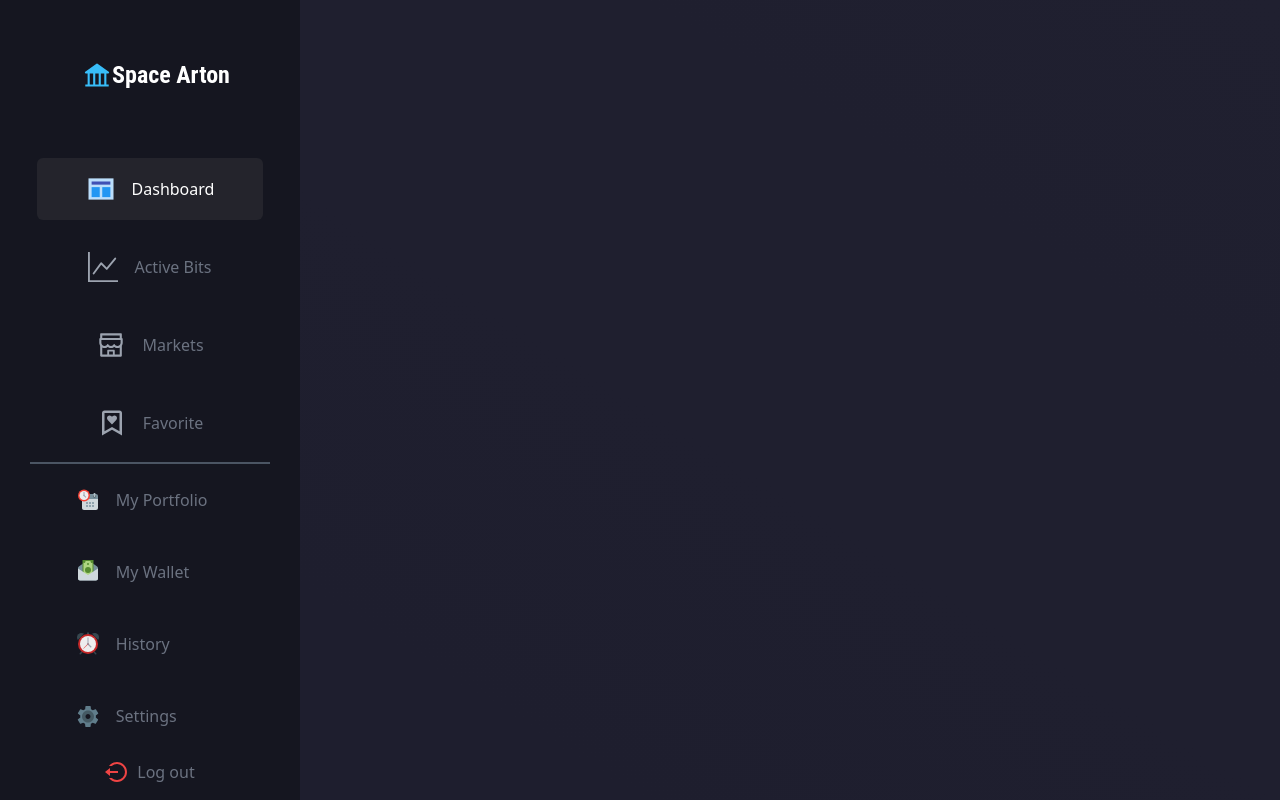
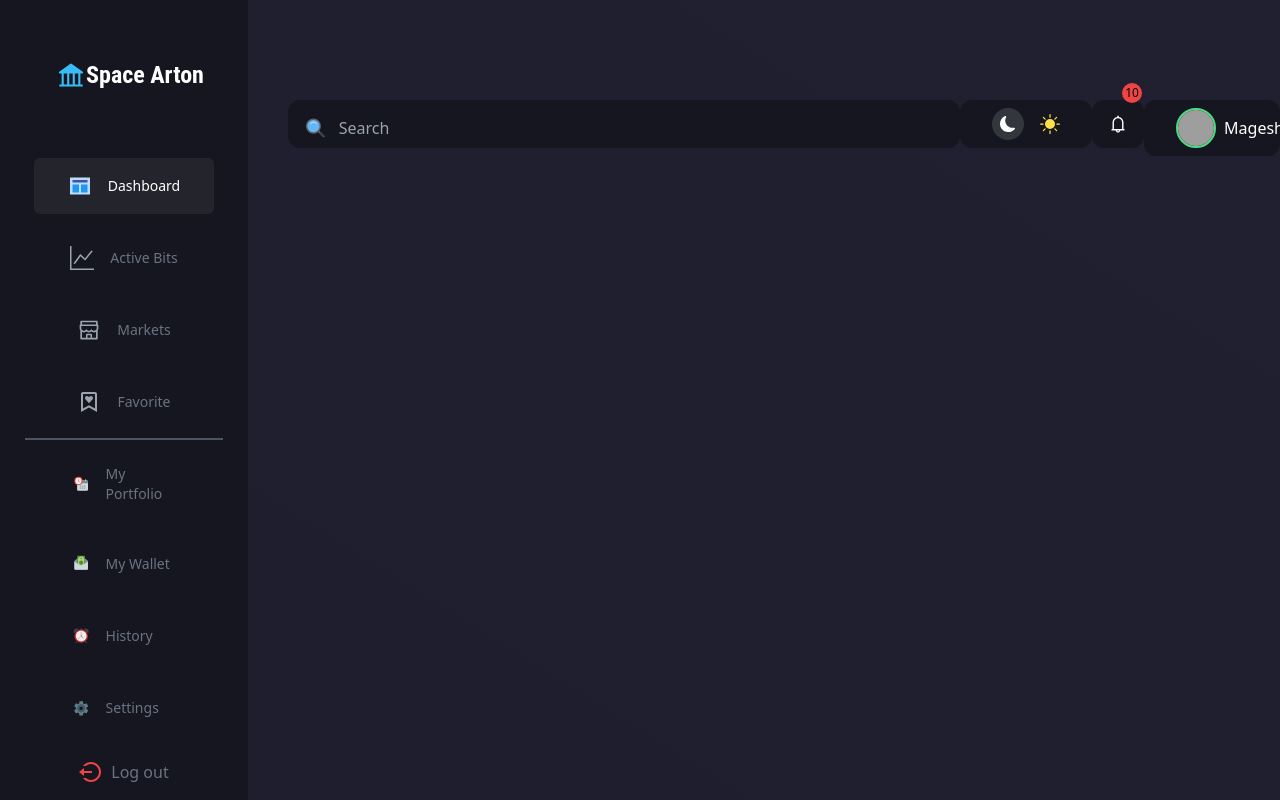
Before and after one commit to mageshyt/Space-Atron-Market-Place, a Next.js app: page / in a window 1280 px wide. Built offline with nearby package versions, Linux system fonts and the light colour scheme; grey boxes are pictures that could not be loaded.

Commit message:
header completed 😁

```diff
--- /dev/null
+++ b/components/Header/Header.jsx
@@ -0,0 +1,60 @@
+import React from 'react'
+import SearchBar from './SearchBar'
+import { BsMoonFill, BsFillSunFill } from 'react-icons/bs'
+import { AiOutlineBell } from 'react-icons/ai'
+const Header = () => {
+  return (
+    <div className="mt-[100px] ml-10 flex h-[100px] w-screen  select-none justify-center">
+      <div className=" flex w-full justify-around ">
+        <SearchBar />
+        {/* Theme switch */}
+        <ThemeSwitch />
+        {/* Notification */}
+        <Notification />
+        {/* User profile */}
+        <UserDetail />
+      </div>
+    </div>
+  )
+}
+
+export default Header
+
+const ThemeSwitch = () => {
+  return (
+    <div className=" hidden h-12 items-center justify-around space-x-4 rounded-xl  bg-[#151620] p-4 px-8 lg:flex ">
+      {/* Dark Theme */}
+      <div className="cursor-pointer rounded-full bg-[#56585e7c] p-2 text-white">
+        <BsMoonFill />
+      </div>
+      {/* Light */}
+      <div>
+        <BsFillSunFill className="text-xl text-yellow-300" />
+      </div>
+    </div>
+  )
+}
+
+const Notification = () => {
+  return (
+    <div className="relative hidden h-12 items-center justify-around  rounded-xl  bg-[#151620] p-4  lg:flex ">
+      <AiOutlineBell className="text-xl font-bold text-white" />
+      <span className="absolute top-[-12px] left-[30px] flex h-5 w-5 animate-bounce items-center justify-center rounded-full bg-red-500 text-xs ">
+        10
+      </span>
+    </div>
+  )
+}
+
+const UserDetail = ({}) => {
+  return (
+    <div className="flex h-14 items-center justify-around space-x-2 rounded-xl bg-[#151620] py-6   px-8 text-white">
+      <img
+        className="h-[40px] w-[40px] cursor-pointer rounded-full border-2 border-green-400 object-cover"
+        src="https://avatars.githubusercontent.com/u/70838644?v=4"
+        alt="profile"
+      />
+      <span>Magesh</span>
+    </div>
+  )
+}
--- /dev/null
+++ b/components/Header/Searchbar.jsx
@@ -0,0 +1,23 @@
+import React from 'react'
+import { FcSearch } from 'react-icons/fc'
+const styles = {
+  wrapper: 'w-full max-w-[800px] rounded-xl h-12 p-4  bg-[#151620]',
+  searchInput:
+    'bg-transparent h-full w-full border-none outline-none text-white',
+}
+const SearchBar = () => {
+  return (
+    <div className={styles.wrapper}>
+      <div className="flex items-center space-x-3">
+        <FcSearch className="text-2xl" />
+        <input
+          className={styles.searchInput}
+          type="text"
+          placeholder="Search"
+        />
+      </div>
+    </div>
+  )
+}
+
+export default SearchBar
--- a/components/Sidebar/SideBarOptions.jsx
+++ b/components/Sidebar/SideBarOptions.jsx
@@ -1,12 +1,11 @@
 import React from 'react'
 const styles = {
   ActiveOption:
-    'my-2 flex cursor-pointer items-center w-[90%]  justify-center space-x-4 px-8 py-4  bg-[#4e504e41] rounded-md ',
+    'my-2 flex cursor-pointer items-center w-[90%] text-sm  justify-center space-x-4 px-8 py-4  bg-[#4e504e41] rounded-md ',
   Option:
-    'my-2 flex cursor-pointer items-center w-[90%] justify-center space-x-4 px-8 py-4 hover:bg-[#4e504e41] rounded-md ',
+    'my-2 flex cursor-pointer items-center w-[90%] text-sm justify-center space-x-4 px-8 py-4 hover:bg-[#4e504e41] rounded-md ',
 }
 const SideBarOptions = ({ Icon, Icon2, name, active, setActive }) => {
-  console.log('Icon2', Icon2)
   return (
     <div className=" flex w-full select-none justify-center px-6">
       {/* name and icon */}
@@ -16,9 +15,9 @@ const SideBarOptions = ({ Icon, Icon2, name, active, setActive }) => {
       >
         <div>
           {name === active && Icon2 ? (
-            <Icon2 className="text-3xl text-white" />
+            <Icon2 className="text-2xl text-white" />
           ) : (
-            <Icon className="text-3xl text-gray-400" />
+            <Icon className="text-2xl text-gray-400" />
           )}
         </div>
 
--- a/components/Sidebar/Sidebar.jsx
+++ b/components/Sidebar/Sidebar.jsx
@@ -5,7 +5,7 @@ import SideBarOptions from './SideBarOptions'
 import UserOption from './UserOption'
 import { RiLogoutCircleLine } from 'react-icons/ri'
 const styles = {
-  wrapper: 'bg-[#151620] w-[300px] flex  items-center flex-col h-full',
+  wrapper: 'bg-[#151620] w-[320px] flex  items-center flex-col h-full',
   logoInfo:
     'flex ml-3 items-center justify-around mt-10 h-[70px] mb-10  bg-[#151620]',
   logo: 'text-3xl font-bold text-sky-400',
--- a/components/Sidebar/UserOption.jsx
+++ b/components/Sidebar/UserOption.jsx
@@ -2,7 +2,7 @@ import React from 'react'
 
 const styles = {
   Option:
-    'my-4 flex cursor-pointer  text-gray-500  items-center w-[90%]  space-x-4 px-8 py-2 hover:bg-[#4e504e41] rounded-md ',
+    'my-4 flex cursor-pointer text-sm text-gray-500  items-center w-[90%]  space-x-4 px-8 py-2 hover:bg-[#4e504e41] rounded-md ',
   wrapper: ' flex w-full select-none justify-center px-8 items-center',
 }
 const UserOption = ({ name, Icon }) => {
@@ -12,7 +12,7 @@ const UserOption = ({ name, Icon }) => {
       <div className={styles.Option}>
         {/* <Icon className="text-3xl text-gray-400" /> */}
         {Icon && <Icon className="text-2xl text-gray-400" />}
-        <span>{name}</span>
+        <span className="w-full">{name}</span>
       </div>
     </div>
   )
--- a/pages/index.jsx
+++ b/pages/index.jsx
@@ -1,6 +1,6 @@
 import Head from 'next/head'
 import SideBar, { Sidebar } from '../components/Sidebar/Sidebar'
-
+import Header from '../components/Header/Header'
 const Home = () => {
   return (
     <div className="flex  h-screen w-full justify-center  ">
@@ -8,8 +8,10 @@ const Home = () => {
         <title>My MarketPlace</title>
         <link rel="icon" href="favicon.ico" />
       </Head>
-      <div className=" w-full justify-evenly  ">
+      <div className=" flex w-full  ">
         <Sidebar />
+
+        <Header />
       </div>
     </div>
   )
```
